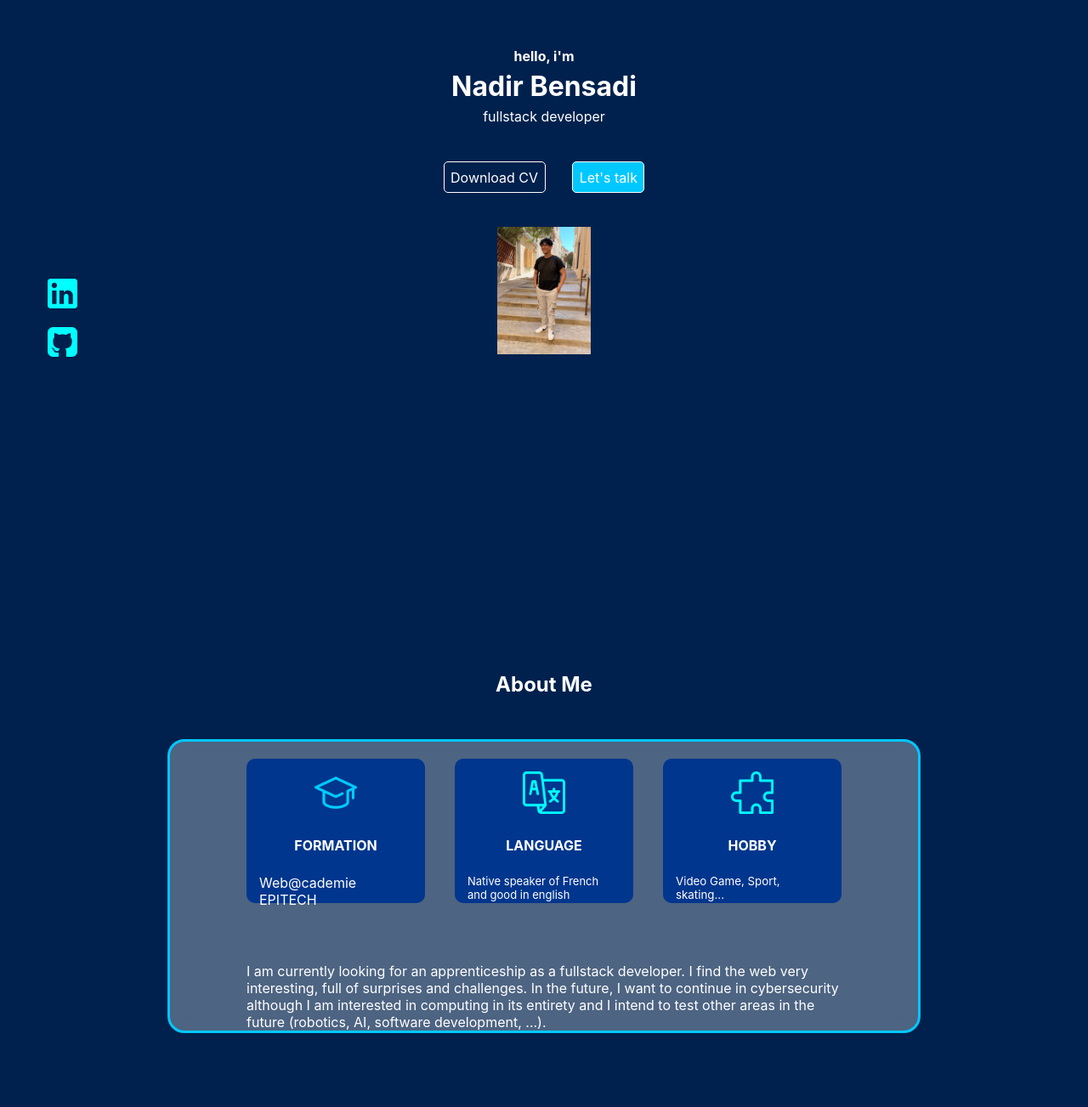
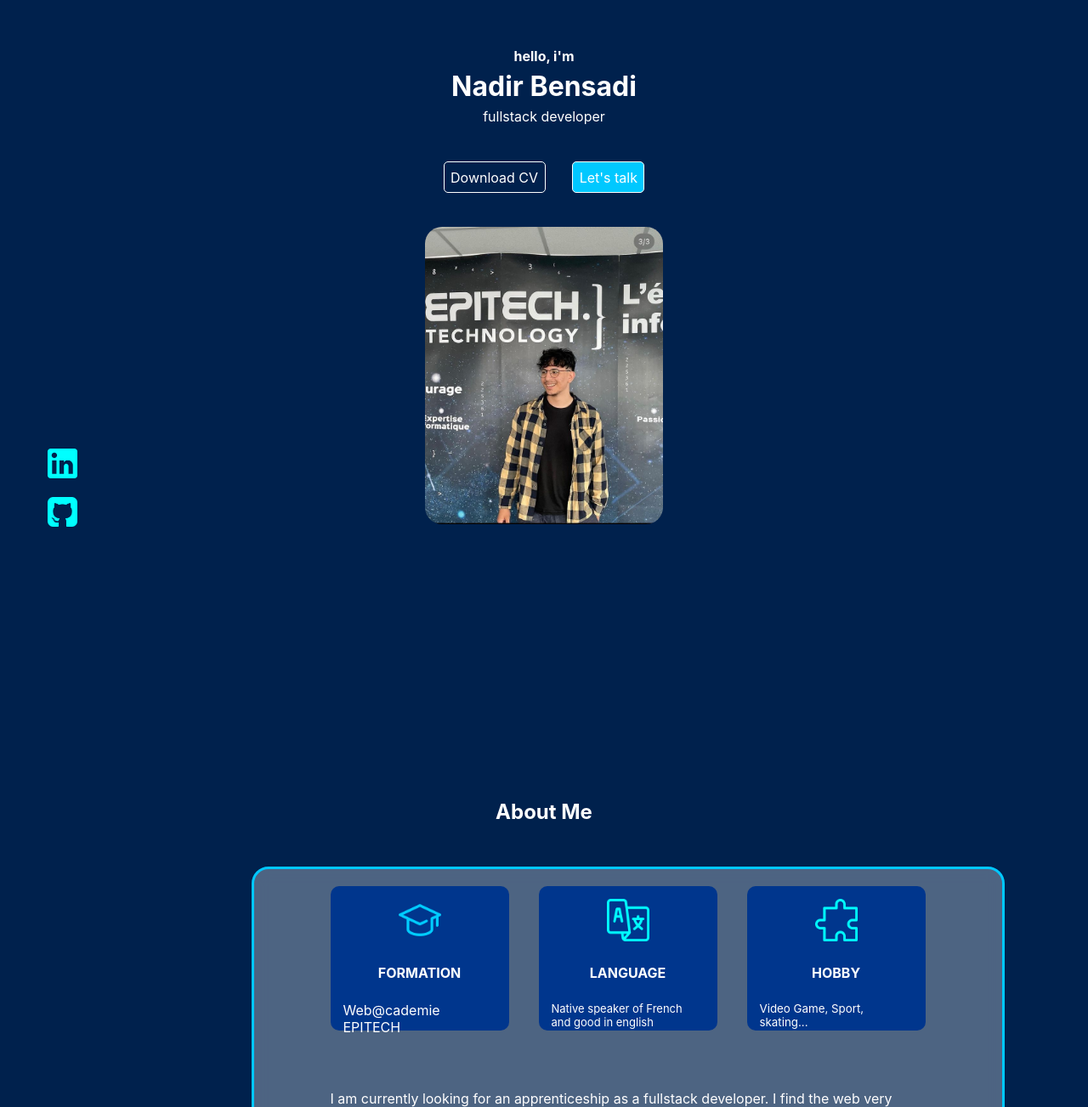
Before and after one commit to nadir42400/react-github-pages, a React (Create React App) app in the folder portfolio/: page / in a window 1280 px wide. Shown: the part 167-1470 px from the top of the page at 85% size. Built offline with nearby package versions, Linux system fonts and the light colour scheme.

Commit message:
new picture

```diff
--- a/portfolio/src/components/about/about.css
+++ b/portfolio/src/components/about/about.css
@@ -8,7 +8,7 @@
     display: flex;
     flex-direction: column;
     align-items: center;
-    margin-top: 300px;
+    margin-top: 250px;
 }
 
 @media (max-width: 900px) {
@@ -46,13 +46,18 @@
 }
 
 #ImgMe {
-    height: 300px;
-    padding: 50px 0px;
+    height: 400px;
+    border-radius: 20px;
     transition: transform 1s;
 }
 
 #ImgMe:hover {
     transform: scale(1.1) rotate(10deg);
+}
+
+#test {
+    border-radius: 20px;
+    background: #000;
 }
 
 #divArticle {
--- a/portfolio/src/components/about/about.js
+++ b/portfolio/src/components/about/about.js
@@ -11,7 +11,9 @@ export default function About() {
             <h2 id="h2About">About Me</h2>
 
             <div id="mainAbout">
-                <img src={pictureOfMe} alt="me" id="ImgMe" />
+                <div id="test">
+                    <img src={pictureOfMe} alt="me" id="ImgMe"/>
+                </div>
 
                 <div id="contente">
                     <div id="divArticle">
--- a/portfolio/src/components/head/head.css
+++ b/portfolio/src/components/head/head.css
@@ -89,5 +89,6 @@ html{
 }
 
 #Picture {
-    height: 150px;
+    border-radius: 20px;
+    height: 350px;
 }
--- a/portfolio/src/components/head/head.js
+++ b/portfolio/src/components/head/head.js
@@ -1,5 +1,5 @@
 import React from "react";
-import pictureOfMe from '../../asset/pictureOfMe.jpg';
+import pictureOfMe from '../../asset/pictureOfMe2.jpg';
 import linkedinLogo from '../../asset/logo-linkedin.png';
 import githubLogo from '../../asset/signe-github.png';
 import CV from '../../asset/cvDevWeb.pdf';
```
Also changed, not shown: portfolio/src/asset/pictureOfMe2.jpg (added), 1 other file (tests, documents, lock files or other folders).
